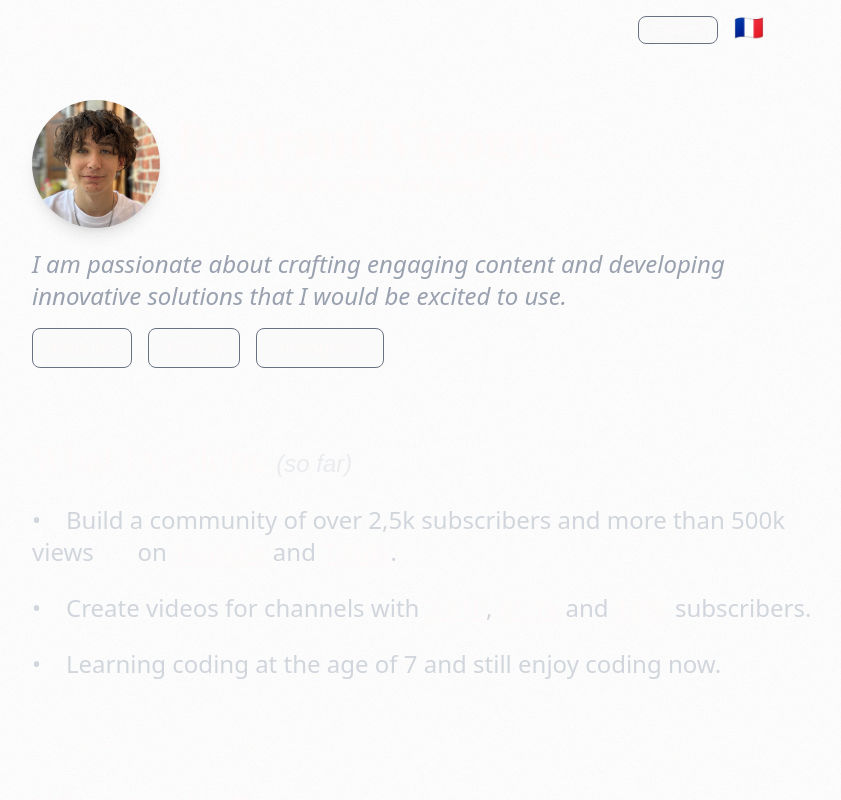
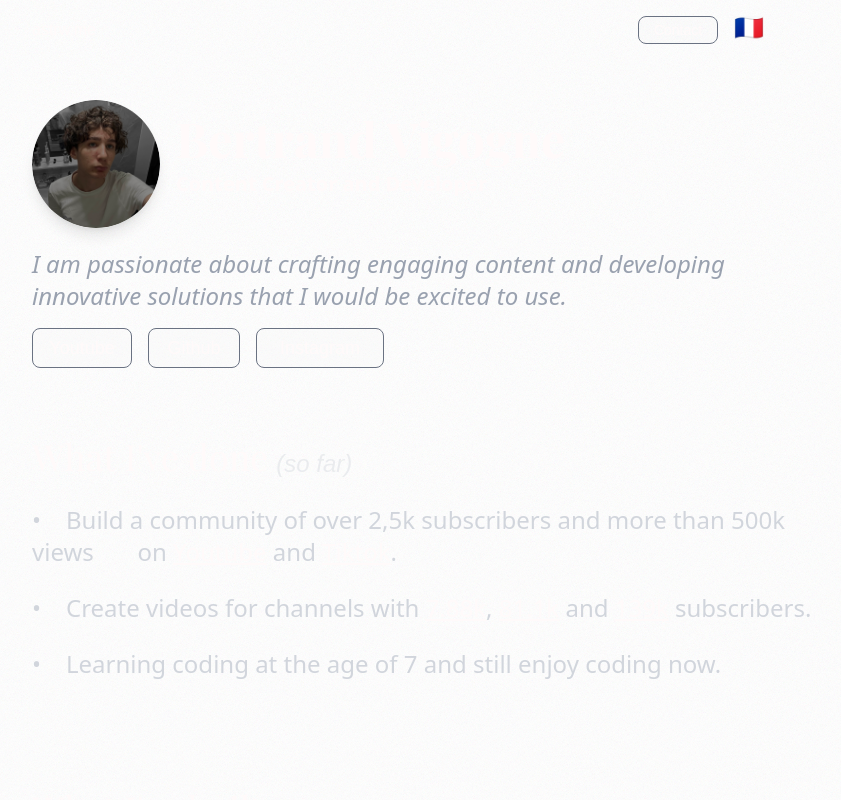
Before and after one commit to Astrw0/portfolio-astrw, a React (Vite) app: page / in a window 1280 px wide. Shown: the top 800 px of the page, without its empty margins (242-1083 px from the left). Built offline with nearby package versions, Linux system fonts and the light colour scheme; a web font is replaced by a local one.

Commit message:
ajouter photo

```diff
--- a/package.json
+++ b/package.json
@@ -17,6 +17,7 @@
     "lucide-react": "^0.539.0",
     "react": "^19.1.1",
     "react-dom": "^19.1.1",
+    "react-router-dom": "^7.8.0",
     "three": "^0.179.1"
   },
   "devDependencies": {
--- a/src/App.jsx
+++ b/src/App.jsx
@@ -41,7 +41,7 @@ function App() {
       soFar: "(so far)",
       whatDoneItems: [
         <>Build a community of over 2,5k subscribers and more than 500k views &nbsp;&nbsp;&nbsp;&nbsp;&nbsp;&nbsp;on <a href="https://www.youtube.com/@Astrw__" target="_blank" rel="noopener noreferrer" className="text-[#FFFAFA] underline">Youtube</a> and <a href="https://www.tiktok.com/@astrw.x" target="_blank" rel="noopener noreferrer" className="text-[#FFFAFA] underline">Tiktok</a>.</>,
-        <>Create videos for channels with <a href="https://www.youtube.com/@NaxoLCN" target="_blank" rel="noopener noreferrer" className="text-[#FFFAFA] underline">7.81k</a>, <a href="https://www.youtube.com/@ShotaPrime" target="_blank" rel="noopener noreferrer" className="text-[#FFFAFA] underline">81.1k</a> and <a href="https://www.youtube.com/@darteuh" target="_blank" rel="noopener noreferrer" className="text-[#FFFAFA] underline">139k</a> subscribers.</>,
+        <>Create videos for channels with <a href="https://www.youtube.com/@NaxoLCN" target="_blank" rel="noopener noreferrer" className="text-[#FFFAFA] underline">7.88k</a>, <a href="https://www.youtube.com/@ShotaPrime" target="_blank" rel="noopener noreferrer" className="text-[#FFFAFA] underline">81.1k</a> and <a href="https://www.youtube.com/@darteuh" target="_blank" rel="noopener noreferrer" className="text-[#FFFAFA] underline">139k</a> subscribers.</>,
         <>Learning coding at the age of 7 and still enjoy coding now.</>,
       ],
       whatBuiltTitle: "What I've built",
@@ -133,7 +133,7 @@ function App() {
       <div className="absolute top-[100px] left-1/2 -translate-x-1/2 z-10 w-[780px] ml-6">
         <div className="flex items-center space-x-4">
           <img
-            src="/ppv3.jpg"
+            src="/PP2.png"
             alt="Photo de profil"
             className="w-32 h-32 rounded-full shadow-lg object-cover"
           />
@@ -239,9 +239,9 @@ function App() {
             alt: "Description 2",
             tooltip: lang === 'en' ? "Me working" : "Moi en train de travailler"
           }, {
-            src: "/path/to/image3.jpg",
+            src: "vinyl.jpg",
             alt: "Description 3",
-            tooltip: lang === 'en' ? "Message 3" : "Message 3"
+            tooltip: lang === 'en' ? "My vinyl collection" : "Ma collection de vinyles"
           }].map(({ src, alt, tooltip }, i) => (
             <div key={i} className="relative group w-1/3 overflow-hidden rounded-lg">
               <img
```
Also changed, not shown: 2 other files (tests, documents, lock files or other folders).
